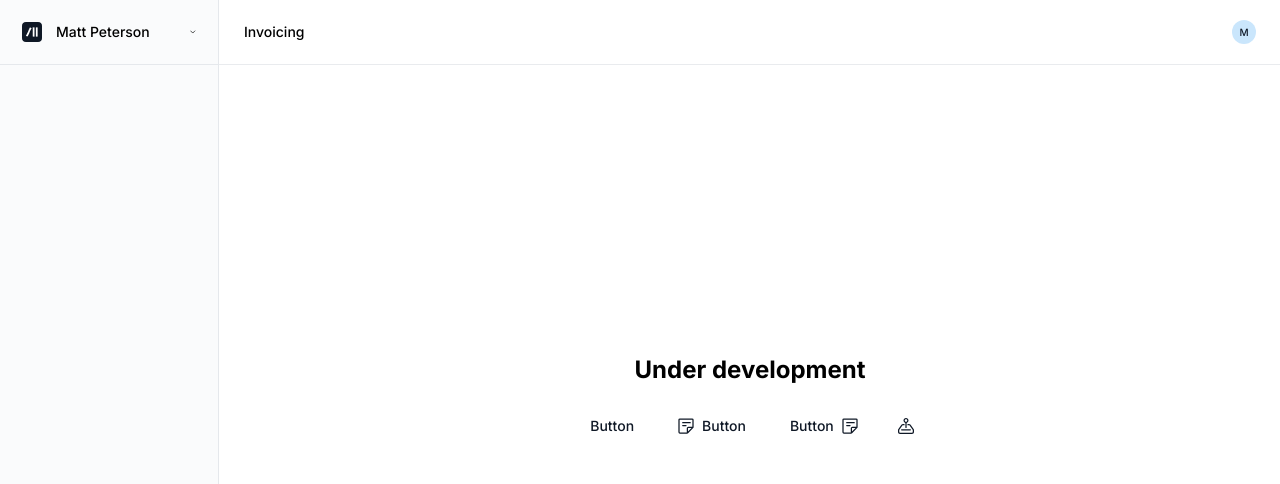
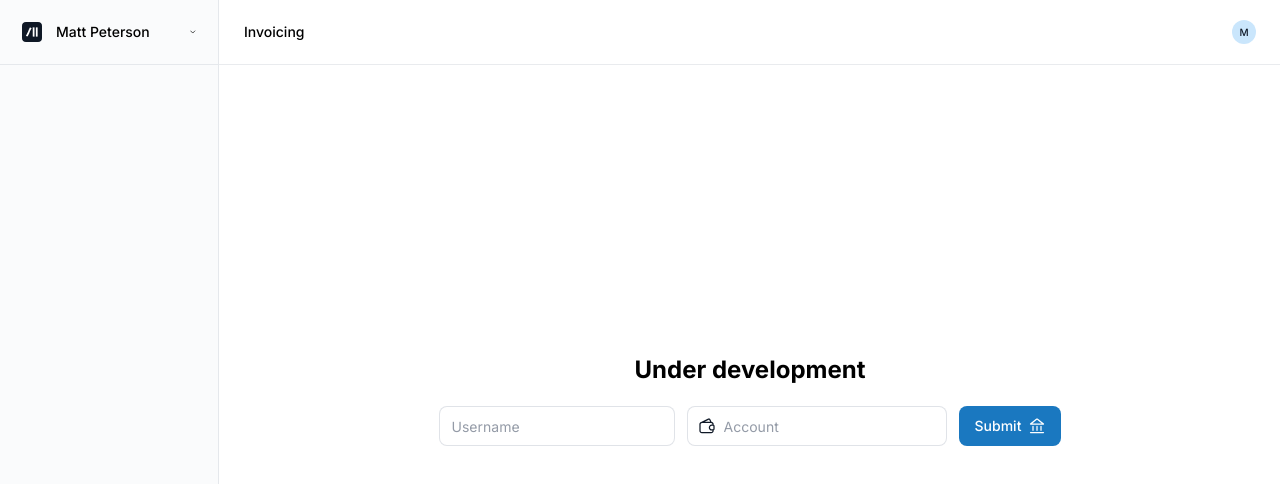
Before and after one commit to Rychillie/kick, a Next.js app: page / in a window 1280 px wide. Shown: the top 484 px of the page. Built offline with nearby package versions, Linux system fonts and the light colour scheme.

Commit message:
Feat: Create Input Component

```diff
--- a/src/app/page.tsx
+++ b/src/app/page.tsx
@@ -1,4 +1,4 @@
-import { Button } from '@/components/elements';
+import { Button, Input } from '@/components/elements';
 
 export default function Home() {
   return (
@@ -6,28 +6,9 @@ export default function Home() {
       <h1 className="text-2xl font-bold">Under development</h1>
 
       <div className="flex gap-3">
-        <Button intent="tertiary" className="w-fit" disabled size="lg">
-          Button
-        </Button>
-        <Button intent="tertiary" className="w-fit" icon="document" size="lg">
-          Button
-        </Button>
-        <Button
-          intent="tertiary"
-          className="w-fit"
-          icon="document"
-          size="lg"
-          iconPosition="right"
-        >
-          Button
-        </Button>
-        <Button
-          intent="tertiary"
-          className="w-fit"
-          icon="actions"
-          size="lg"
-          onlyIcon
-        />
+        <Input placeholder="Username" />
+        <Input placeholder="Account" icon="accounts" />
+        <Button size='lg' icon='bank' intent='action' iconPosition='right'>Submit</Button>
       </div>
     </div>
   );
--- a/src/components/elements/icon.tsx
+++ b/src/components/elements/icon.tsx
@@ -16,8 +16,8 @@ export type IconProps = {
 
 export default function Icon({
   className,
-  width = 15,
-  height = 15,
+  width = 16,
+  height = 16,
   name,
   ariaLabel,
   ariaHidden = true,
@@ -102,8 +102,8 @@ export default function Icon({
           {...rest}
         >
           <path
-            fill-rule="evenodd"
-            clip-rule="evenodd"
+            fillRule="evenodd"
+            clipRule="evenodd"
             d="M8.00004 1.625C7.98935 1.625 7.95677 1.62797 7.90691 1.67111C7.9009 1.67631 7.89479 1.6814 7.88858 1.68637L3.28085 5.375H12.7192L8.11149 1.68637C8.10528 1.6814 8.09917 1.67631 8.09316 1.67111C8.0433 1.62797 8.01072 1.625 8.00004 1.625ZM7.09927 0.717041C7.3473 0.506165 7.65937 0.375 8.00004 0.375C8.3407 0.375 8.65276 0.506163 8.9008 0.717034L14.8906 5.51208C15.0978 5.67794 15.1777 5.95656 15.0898 6.20697C15.0019 6.45739 14.7654 6.625 14.5 6.625H1.50004C1.23464 6.625 0.998189 6.45739 0.910301 6.20697C0.822414 5.95656 0.902259 5.67794 1.10944 5.51208L7.09927 0.717041ZM0.875035 14.5C0.875035 14.1548 1.15486 13.875 1.50004 13.875H14.5C14.8452 13.875 15.125 14.1548 15.125 14.5C15.125 14.8452 14.8452 15.125 14.5 15.125H1.50004C1.15486 15.125 0.875035 14.8452 0.875035 14.5ZM4.62504 8.25C4.62504 7.90482 4.34521 7.625 4.00004 7.625C3.65486 7.625 3.37504 7.90482 3.37504 8.25V12.25C3.37504 12.5952 3.65486 12.875 4.00004 12.875C4.34521 12.875 4.62504 12.5952 4.62504 12.25V8.25ZM8.00004 7.625C8.34521 7.625 8.62504 7.90482 8.62504 8.25V12.25C8.62504 12.5952 8.34521 12.875 8.00004 12.875C7.65486 12.875 7.37504 12.5952 7.37504 12.25V8.25C7.37504 7.90482 7.65486 7.625 8.00004 7.625ZM12.625 8.25C12.625 7.90482 12.3452 7.625 12 7.625C11.6549 7.625 11.375 7.90482 11.375 8.25V12.25C11.375 12.5952 11.6549 12.875 12 12.875C12.3452 12.875 12.625 12.5952 12.625 12.25V8.25Z"
             fill="currentColor"
           />
--- a/src/components/elements/index.tsx
+++ b/src/components/elements/index.tsx
@@ -1,4 +1,5 @@
 export { default as Button } from './button';
 export { default as Icon } from './icon';
+export { default as Input } from './input';
 export { default as Separator } from './separator';
 export { default as Text } from './typography';
--- /dev/null
+++ b/src/components/elements/input.tsx
@@ -0,0 +1,59 @@
+import c from 'clsx';
+import * as React from 'react';
+import Icon, { type IconName } from './icon';
+
+type InputProps = {
+  height?: 'sm' | 'base';
+  icon?: IconName;
+  iconPosition?: 'left' | 'right';
+} & React.ComponentProps<'input'>;
+
+export default function Input(
+  {
+    className,
+    height = 'sm',
+    type,
+    icon,
+    iconPosition = 'left',
+    ...props
+  }: InputProps,
+  ref: React.Ref<HTMLInputElement>
+) {
+  return (
+    <div className="relative text-gray-900">
+      {icon && iconPosition === 'left' && (
+        <Icon
+          name={icon}
+          width={16}
+          height={16}
+          className="absolute left-3 top-1/2 size-4 -translate-y-1/2"
+        />
+      )}
+      <input
+        type={type}
+        className={c(
+          'rounded-lg border text-sm shadow-transparent transition-all',
+          'border-transparents-400 bg-white text-gray-900 placeholder-gray-500',
+          'outline-none hover:border-gray-400 focus:outline-none',
+          'focus:border-blue-400 focus:shadow-input',
+          !icon ? 'px-3' : iconPosition === 'left' ? 'pl-9 pr-3' : 'pl-3 pr-9',
+          height === 'sm' && 'h-10 py-1.5',
+          height === 'base' && 'h-12 py-1.5',
+          className
+        )}
+        ref={ref}
+        {...props}
+      />
+      {icon && iconPosition === 'right' && (
+        <Icon
+          name={icon}
+          width={16}
+          height={16}
+          className="absolute right-3 top-1/2 size-4 -translate-y-1/2"
+        />
+      )}
+    </div>
+  );
+}
+
+Input.displayName = 'Input';
--- a/tailwind.config.ts
+++ b/tailwind.config.ts
@@ -6,6 +6,9 @@ export default {
     extend: {
       fontFamily: {
         sans: ['var(--font-inter)']
+      },
+      boxShadow: {
+        input: '0px 0px 0px 2px #E2F0FB'
       },
       colors: {
         transparents: {
```
